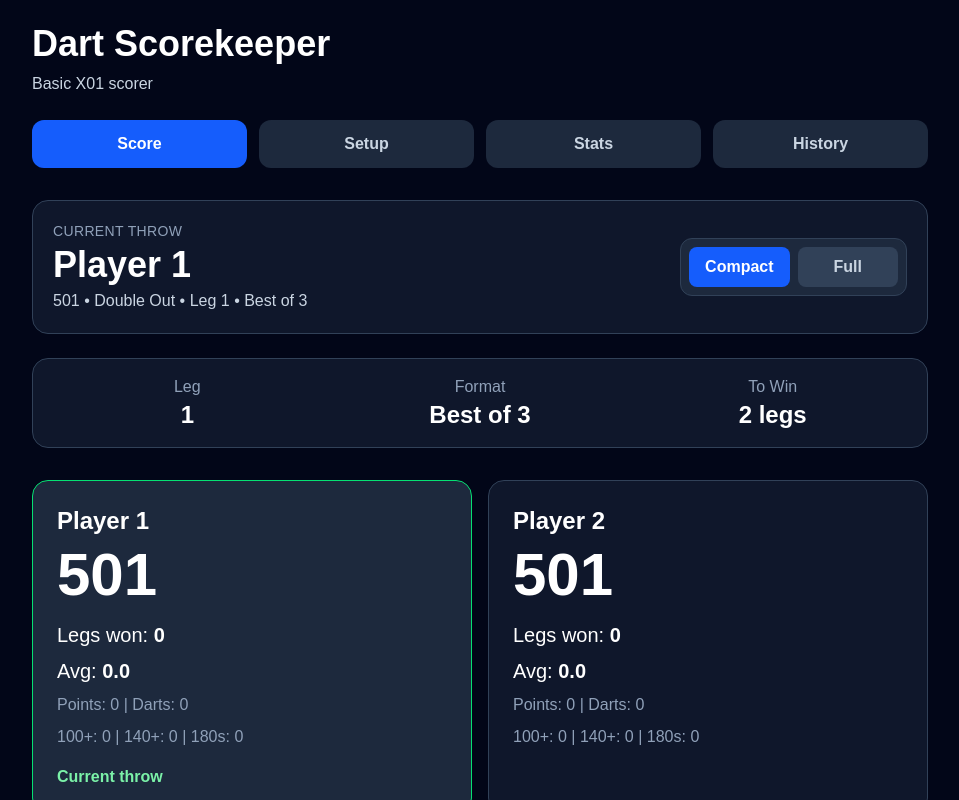
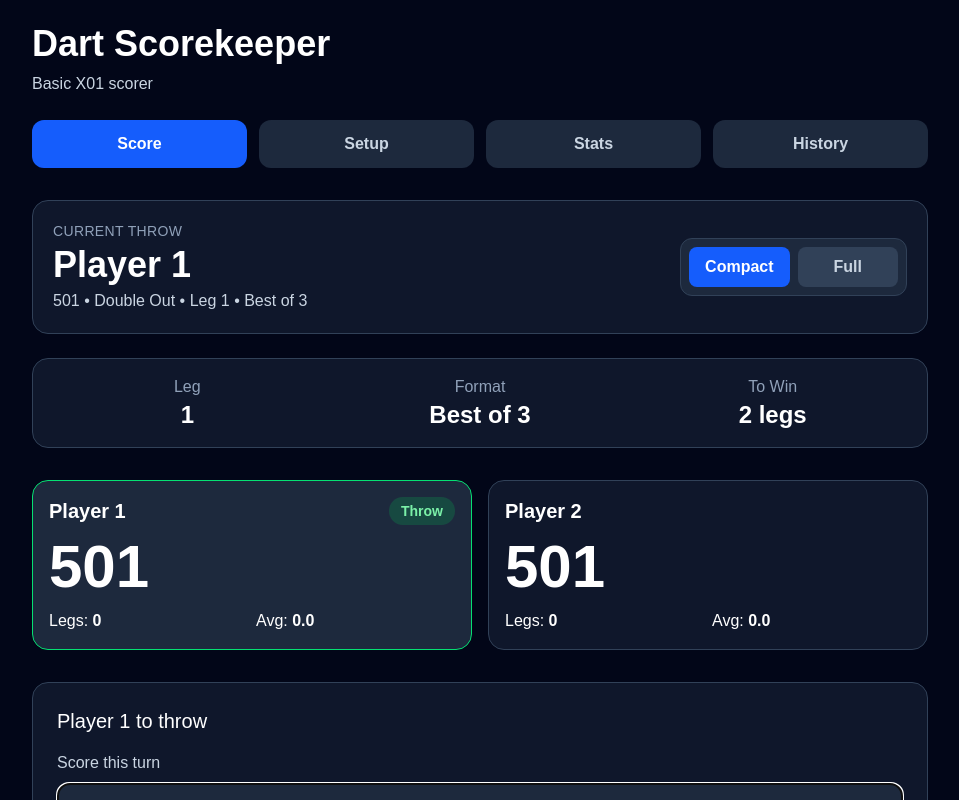
Before and after one commit to bclark303/dart-scorekeeper, a Next.js app: page / in a window 1280 px wide. Shown: the top 800 px of the page, without its empty margins (160-1119 px from the left). Built offline with nearby package versions, Linux system fonts and the light colour scheme.

Commit message:
Add compact score cards

```diff
--- a/app/page.tsx
+++ b/app/page.tsx
@@ -1058,6 +1058,7 @@ function getMatchWinnerName(): string | null {
           isMatchComplete={isMatchComplete}
           finishRule={finishRule}
           stats={getsidestats(side.id)}
+          compact={scoreLayout === "compact"}
         />
       ))}
     </section>
--- a/components/PlayerCard.tsx
+++ b/components/PlayerCard.tsx
@@ -8,6 +8,7 @@ type PlayerCardProps = {
   isMatchComplete: boolean;
   finishRule: FinishRule;
   stats: PlayerStats;
+  compact: boolean;
 };
 
 export function PlayerCard({
@@ -17,25 +18,34 @@ export function PlayerCard({
   isMatchComplete,
   finishRule,
   stats,
+  compact,
 }: PlayerCardProps) {
   const checkoutText =
     finishRule === "double_out" ? getCheckoutSuggestion(player.score) : null;
 
 return (
   <div
-      className={`rounded-2xl p-6 border ${
+    className={`rounded-2xl border ${
+      compact ? "p-4" : "p-6"
+    } ${
       isCurrentPlayer && !isLegComplete && !isMatchComplete
         ? "border-green-400 bg-slate-800"
         : "border-slate-700 bg-slate-900"
     }`}
   >
-      <h2 className="text-2xl font-semibold mb-2">{player.name}</h2>
+    <div className="flex items-start justify-between gap-3">
+      <div>
+        <h2 className={compact ? "text-xl font-semibold" : "text-2xl font-semibold mb-2"}>
+          {player.name}
+        </h2>
 
-        {player.members.length > 1 && (
+        {player.members.length > 1 && !compact && (
           <div className="mb-3 text-slate-300">
             <div>
               {player.members
-                .map((member) => (member.isDummy ? `${member.name} (dummy)` : member.name))
+                .map((member) =>
+                  member.isDummy ? `${member.name} (dummy)` : member.name
+                )
                 .join(" / ")}
             </div>
             <div className="mt-1 text-sm">
@@ -46,20 +56,40 @@ export function PlayerCard({
             </div>
           </div>
         )}
-      <div className="text-6xl font-bold">{player.score}</div>
 
-      <div className="mt-4 grid grid-cols-1 gap-2 text-xl">
+        {player.members.length > 1 && compact && (
+          <div className="text-sm text-slate-400">
+            Thrower:{" "}
+            <span className="font-semibold text-white">
+              {player.members[player.currentMemberIndex]?.name ?? player.name}
+            </span>
+          </div>
+        )}
+      </div>
+
+      {isCurrentPlayer && !isLegComplete && !isMatchComplete && (
+        <div className="rounded-full bg-green-500/20 px-3 py-1 text-sm font-bold text-green-300">
+          Throw
+        </div>
+      )}
+    </div>
+
+    <div className={compact ? "mt-3 text-6xl font-bold" : "mt-3 text-6xl font-bold"}>
+      {player.score}
+    </div>
+
+    <div className={compact ? "mt-3 grid grid-cols-2 gap-2 text-base" : "mt-4 grid grid-cols-1 gap-2 text-xl"}>
       <div>
-          Legs won: <span className="font-bold">{player.legsWon}</span>
+        Legs: <span className="font-bold">{player.legsWon}</span>
       </div>
 
       <div>
         Avg:{" "}
-          <span className="font-bold">
-            {stats.threeDartAverage.toFixed(1)}
-          </span>
+        <span className="font-bold">{stats.threeDartAverage.toFixed(1)}</span>
       </div>
 
+      {!compact && (
+        <>
           <div className="text-base text-slate-400">
             Points: {stats.pointsScored} | Darts: {stats.dartsThrown}
           </div>
@@ -68,20 +98,22 @@ export function PlayerCard({
             100+: {stats.count100Plus} | 140+: {stats.count140Plus} | 180s:{" "}
             {stats.count180s}
           </div>
+        </>
+      )}
 
       {checkoutText && (
-          <div className="mt-3 rounded-xl border border-green-500/40 bg-green-950/40 p-3">
+        <div
+          className={`rounded-xl border border-green-500/40 bg-green-950/40 ${
+            compact ? "col-span-2 mt-1 p-2" : "mt-3 p-3"
+          }`}
+        >
           <div className="text-sm text-green-300">Checkout</div>
-            <div className="text-xl font-bold text-green-100">
+          <div className={compact ? "text-lg font-bold text-green-100" : "text-xl font-bold text-green-100"}>
             {checkoutText}
           </div>
         </div>
       )}
     </div>
-
-      {isCurrentPlayer && !isLegComplete && !isMatchComplete && (
-        <div className="mt-4 text-green-300 font-semibold">Current throw</div>
-      )}
   </div>
 );
 }
```
Lines whose indentation alone changed are shown as unchanged.
